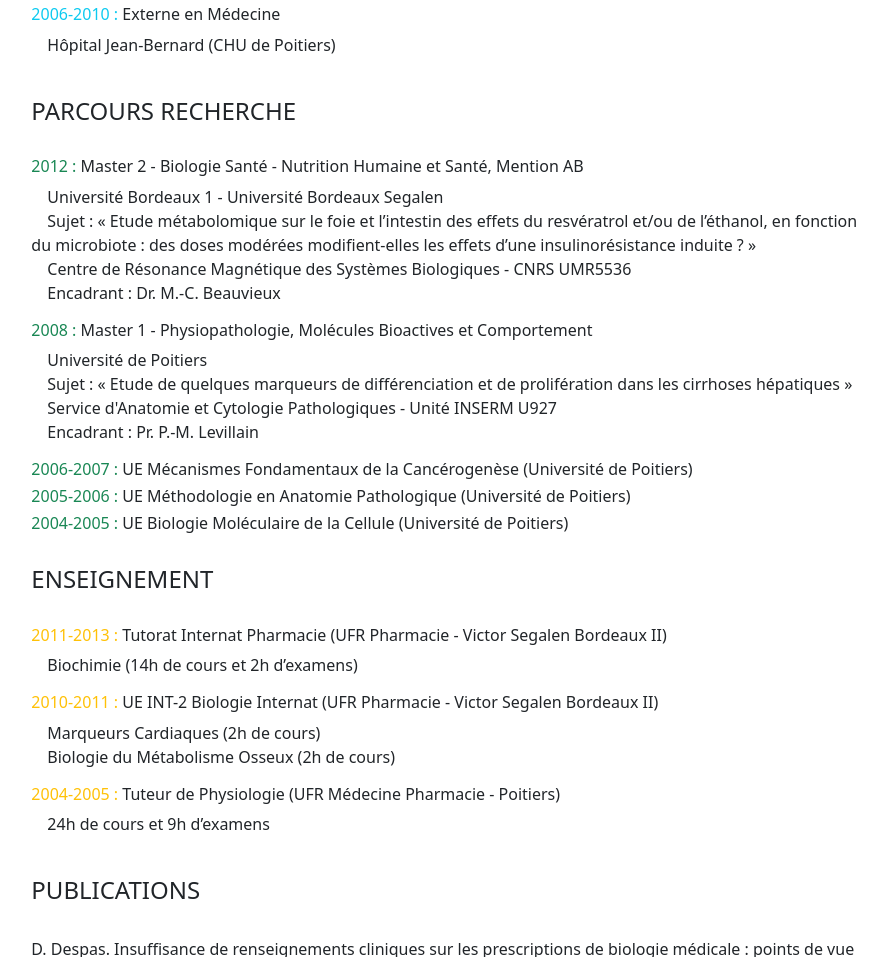
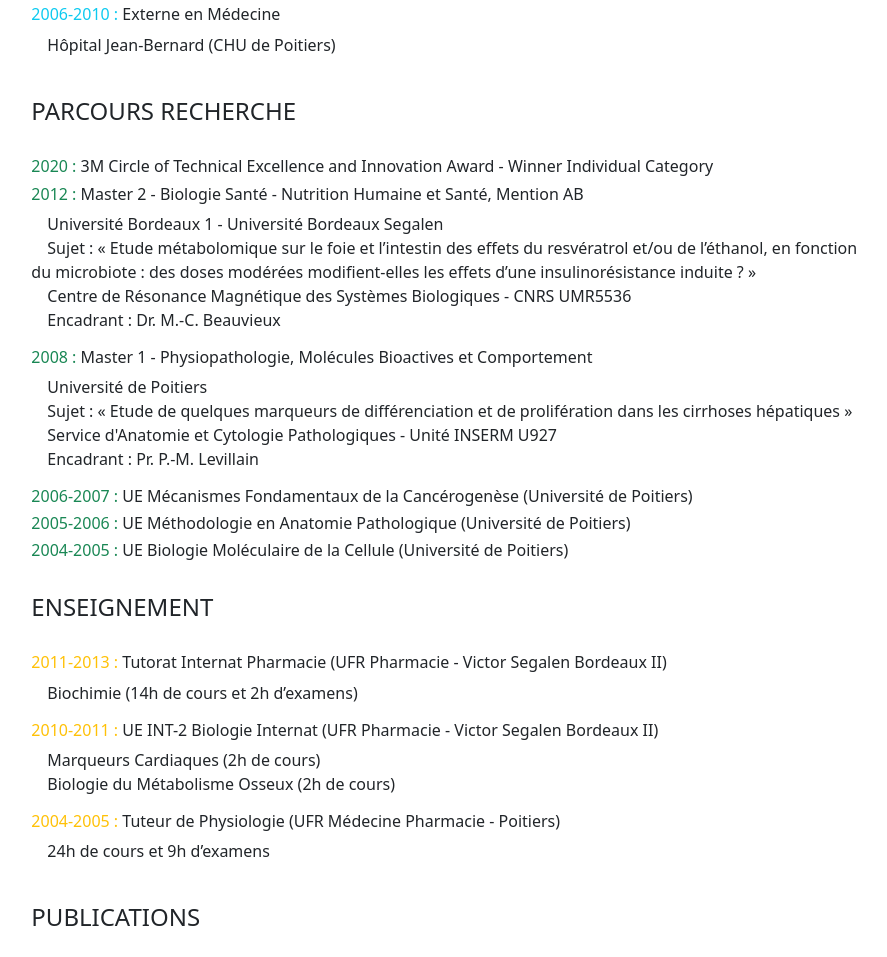
Before and after one commit to d-despas/d-despas.github.io, a plain HTML site: page index.html in a window 1280 px wide. Shown: the part 2168-3125 px from the top of the page, without its empty margins (186-1073 px from the left). Drawn offline with nearby package versions, Linux system fonts and the light colour scheme.

Commit message:
Add 3M CTEI Award

```diff
--- a/index.html
+++ b/index.html
@@ -174,6 +174,7 @@
             <h6><span class="text-info">2006-2010 :</span> Externe en Médecine</h6>
             <p>&emsp;Hôpital Jean-Bernard (CHU de Poitiers)</p><br>
             <h4 class="section-anchor" id="scrollspyHeading3">PARCOURS RECHERCHE</h4><br>
+            <h6><span class="text-success">2020 :</span> 3M Circle of Technical Excellence and Innovation Award - Winner Individual Category</h6>
             <h6><span class="text-success">2012 :</span> Master 2 - Biologie Santé - Nutrition Humaine et Santé, Mention
                 AB
             </h6>
```
